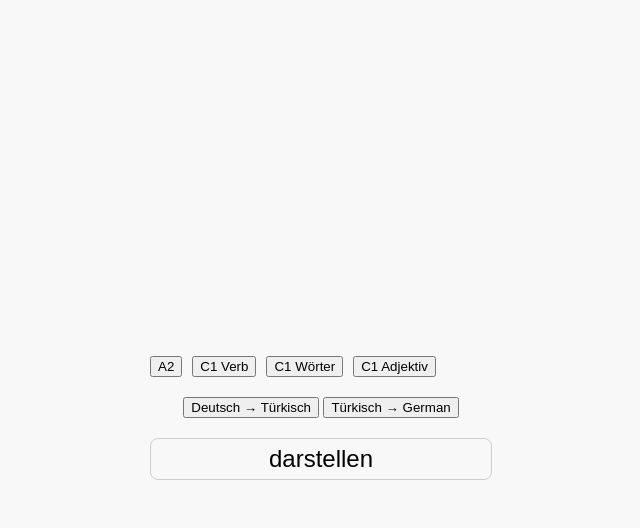
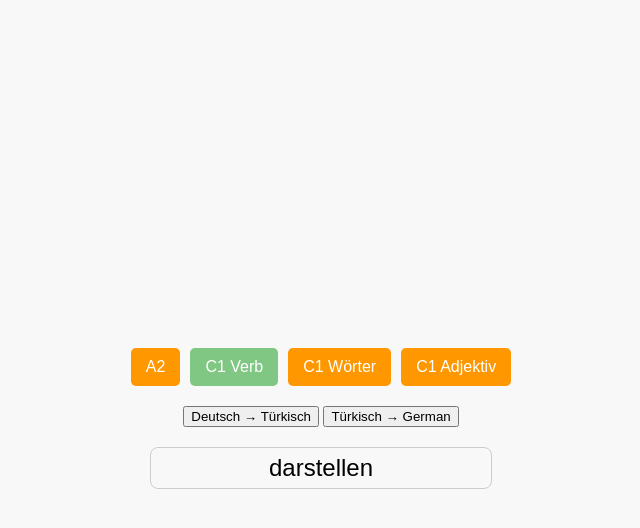
Before and after one commit to tayfunbkts/quizlet, a plain HTML site: page index.html in a window 1280 px wide. Both pictures are taken after a click on the button "C1 Verb". Shown: the whole page, without its empty margins (319-959 px from the left). Drawn offline with Linux system fonts and the light colour scheme.

Commit message:
Buttons colors set

```diff
--- a/app.js
+++ b/app.js
@@ -10,24 +10,42 @@ import { c1adjektiv} from "./c1adjektiv.js";
 // }
 // console.log(a2Flashcards)
 
+
+
 let flashcards = c1verb
+document.getElementById("c1verb").style.backgroundColor = "#81c784";
+
+let btns = document.querySelectorAll(".top-buttons button");  // Tüm butonları seç
+
+btns.forEach(button => {
+    button.addEventListener("click", function() {
+        // Tüm butonları varsayılan rengine döndür
+        btns.forEach(btn => {
+            btn.style.backgroundColor = "#ff9800";  // Varsayılan turuncu renk
+        });
+
+        // Tıklanan butonu pastel yeşil yap
+        this.style.backgroundColor = "#81c784";
+    });
+});
+
+// Çalışma kitabı seçimi yapar
+const flashcardTypes = {
+    'a2': a2Flashcards,
+    'c1verb': c1verb,
+    'c1worter': c1worter,
+    'c1adjektiv': c1adjektiv
+};
 
 document.querySelector(".top-buttons").addEventListener("click", function(event) {
-    console.log(event.target.id)
-    if (event.target.id == 'a2') {
-        flashcards = a2Flashcards
-        loadNewCard();
-    }else if(event.target.id == 'c1verb'){
-        flashcards = c1verb
-        loadNewCard();
-    }else if(event.target.id == 'c1worter'){
-        flashcards = c1worter
-        loadNewCard();
-    }else if(event.target.id == 'c1adjektiv'){
-        flashcards = c1adjektiv
+    const flashcardsType = flashcardTypes[event.target.id];
+
+    if (flashcardsType) {
+        flashcards = flashcardsType;
         loadNewCard();
     }
-})
+});
+
 // Google Sheet Formülü: ="{ question: """ & A2 & """, answer: """ & B2 & """ },"
 
 let currentCard = {};
--- a/c1adjektiv.js
+++ b/c1adjektiv.js
@@ -1,3 +1,3 @@
 export const c1adjektiv = [
-
+    { question: "under maintenance", answer: "under maintenance___" },
 ];
--- a/index.html
+++ b/index.html
@@ -18,6 +18,18 @@
             gap: 10px;
             margin-top: 20px;
         }
+
+        .top-buttons button {
+            background-color: #ff9800; /* Turuncu arka plan */
+            color: white; /* Beyaz yazı rengi */
+            border: none;
+            padding: 10px 15px;
+            border-radius: 5px;
+            cursor: pointer;
+            font-size: 16px;
+            transition: background-color 0.3s ease;
+}
+
         .container {
             text-align: center;
         }
```
